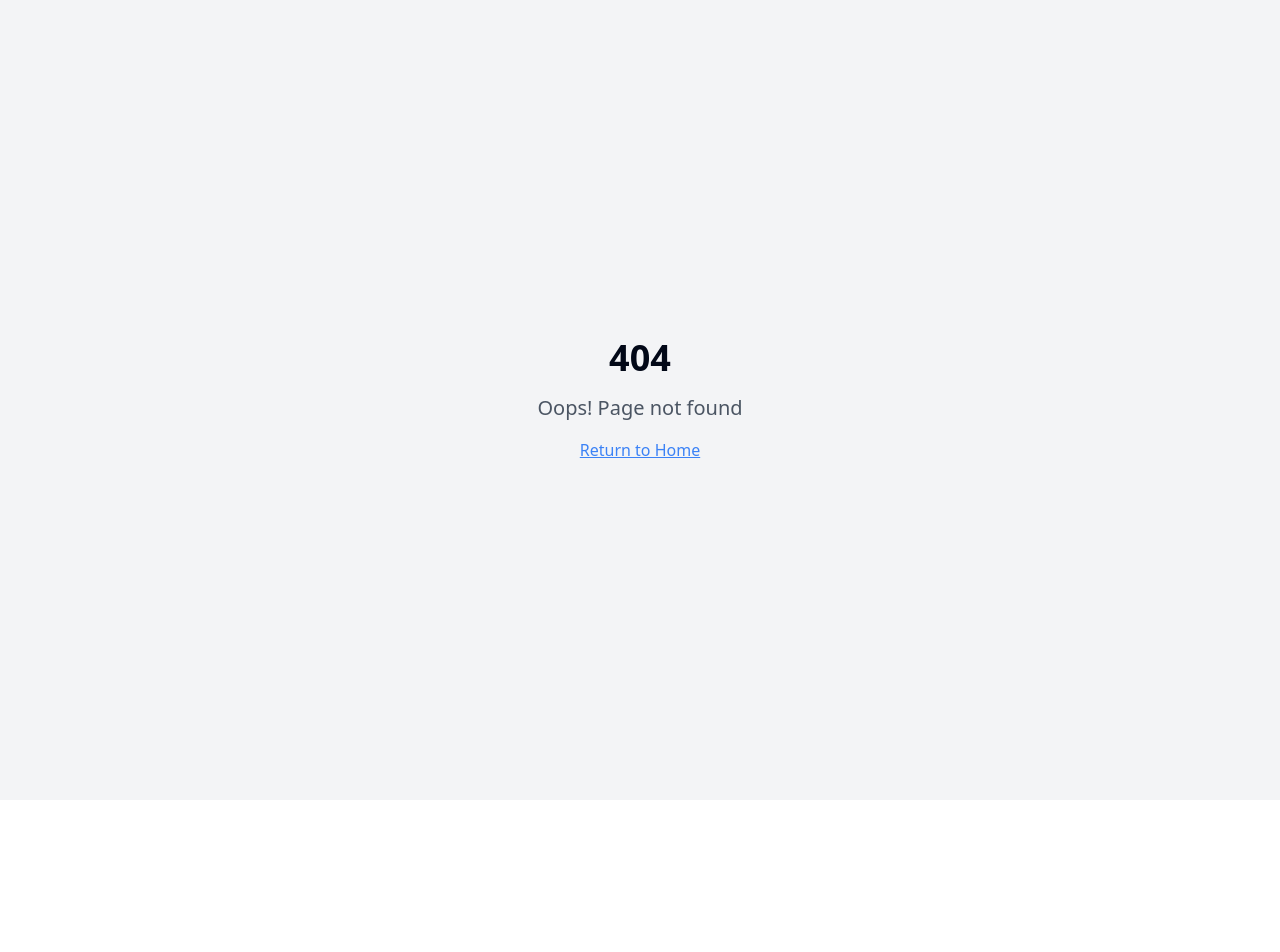
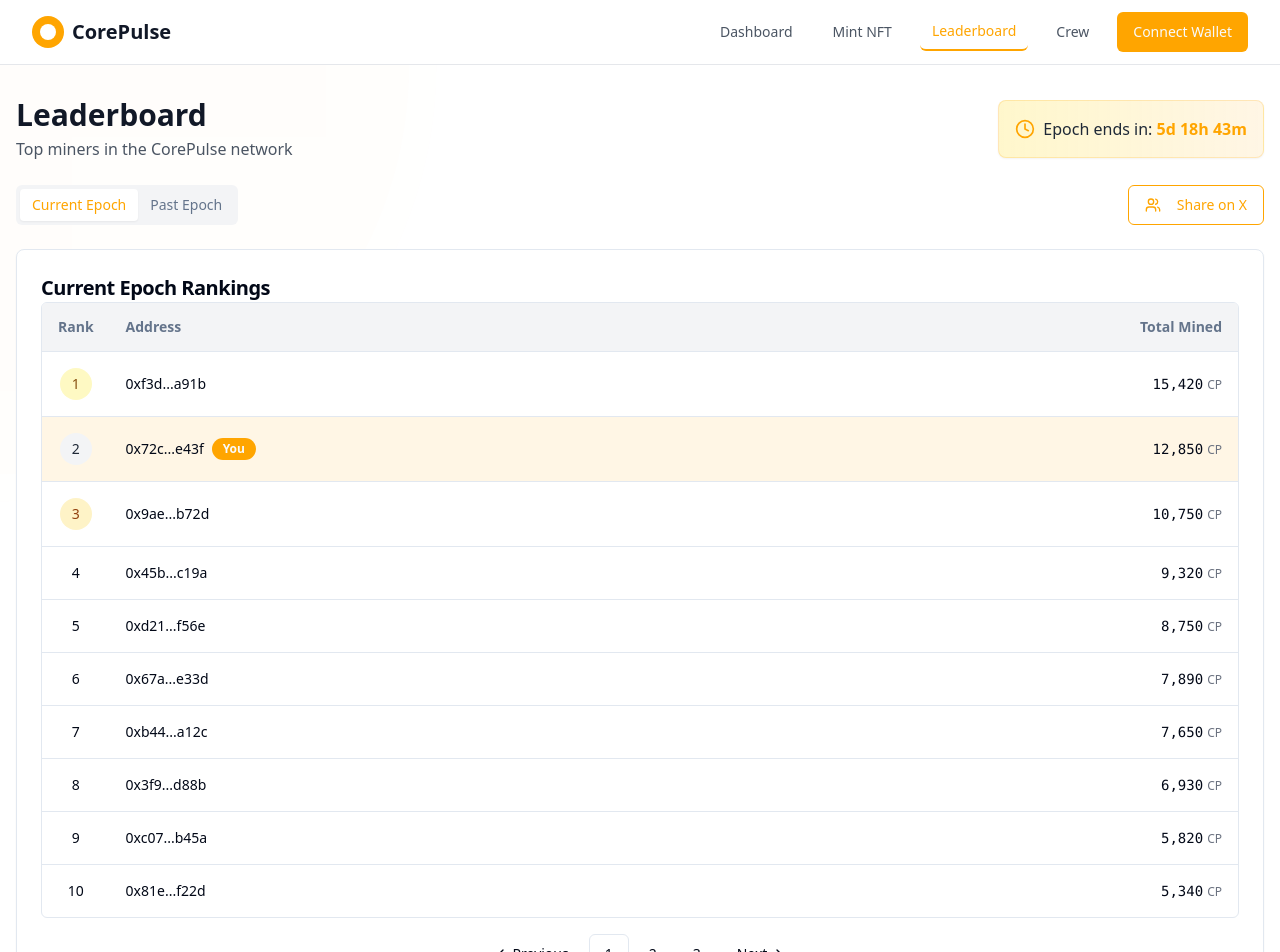
Before and after one commit to ScrollApe/corepulse-web3-dash, a React (Vite) app: page /leaderboard in a window 1280 px wide. Before the commit this address had no page. Shown: the top 952 px of the page. Before the commit the page ends 800 px from the top, so only its background shows below. Built offline with nearby package versions, Linux system fonts and the light colour scheme.

Commit message:
feat: Add new pages
Implement Leaderboard, Crew, and Lore & Challenges pages.

```diff
--- a/src/App.tsx
+++ b/src/App.tsx
@@ -7,6 +7,7 @@ import { BrowserRouter, Routes, Route } from "react-router-dom";
 import Index from "./pages/Index";
 import Dashboard from "./pages/Dashboard";
 import Mint from "./pages/Mint";
+import Leaderboard from "./pages/Leaderboard";
 import NotFound from "./pages/NotFound";
 
 const queryClient = new QueryClient();
@@ -21,6 +22,7 @@ const App = () => (
           <Route path="/" element={<Index />} />
           <Route path="/dashboard" element={<Dashboard />} />
           <Route path="/mint" element={<Mint />} />
+          <Route path="/leaderboard" element={<Leaderboard />} />
           {/* ADD ALL CUSTOM ROUTES ABOVE THE CATCH-ALL "*" ROUTE */}
           <Route path="*" element={<NotFound />} />
         </Routes>
--- /dev/null
+++ b/src/pages/Leaderboard.tsx
@@ -0,0 +1,204 @@
+
+import React, { useState } from 'react';
+import Layout from '@/components/layout/Layout';
+import { Badge } from "@/components/ui/badge";
+import { Tabs, TabsList, TabsTrigger, TabsContent } from "@/components/ui/tabs";
+import { Card, CardContent, CardHeader, CardTitle } from "@/components/ui/card";
+import { Table, TableHeader, TableBody, TableRow, TableHead, TableCell } from "@/components/ui/table";
+import { Button } from "@/components/ui/button";
+import { Pagination, PaginationContent, PaginationItem, PaginationLink, PaginationNext, PaginationPrevious } from "@/components/ui/pagination";
+import { Clock, Users } from 'lucide-react';
+import { Separator } from "@/components/ui/separator";
+import PulseWave from '@/components/ui/PulseWave';
+
+// Mock data for leaderboard
+const currentEpochLeaderboard = [
+  { rank: 1, address: "0xf3d...a91b", mined: 15420, isCurrent: false },
+  { rank: 2, address: "0x72c...e43f", mined: 12850, isCurrent: true },
+  { rank: 3, address: "0x9ae...b72d", mined: 10750, isCurrent: false },
+  { rank: 4, address: "0x45b...c19a", mined: 9320, isCurrent: false },
+  { rank: 5, address: "0xd21...f56e", mined: 8750, isCurrent: false },
+  { rank: 6, address: "0x67a...e33d", mined: 7890, isCurrent: false },
+  { rank: 7, address: "0xb44...a12c", mined: 7650, isCurrent: false },
+  { rank: 8, address: "0x3f9...d88b", mined: 6930, isCurrent: false },
+  { rank: 9, address: "0xc07...b45a", mined: 5820, isCurrent: false },
+  { rank: 10, address: "0x81e...f22d", mined: 5340, isCurrent: false },
+];
+
+const pastEpochLeaderboard = [
+  { rank: 1, address: "0xa21...f33e", mined: 22150, isCurrent: false },
+  { rank: 2, address: "0xb98...c44d", mined: 19870, isCurrent: false },
+  { rank: 3, address: "0x72c...e43f", mined: 18320, isCurrent: true },
+  { rank: 4, address: "0x56d...a77b", mined: 16750, isCurrent: false },
+  { rank: 5, address: "0xe12...b89c", mined: 15890, isCurrent: false },
+  { rank: 6, address: "0xf3d...a91b", mined: 14750, isCurrent: false },
+  { rank: 7, address: "0x34a...c22e", mined: 13280, isCurrent: false },
+  { rank: 8, address: "0x91f...d55a", mined: 12950, isCurrent: false },
+  { rank: 9, address: "0xc07...b45a", mined: 11870, isCurrent: false },
+  { rank: 10, address: "0x29b...e11d", mined: 10550, isCurrent: false },
+];
+
+const Leaderboard = () => {
+  const [activeTab, setActiveTab] = useState("current");
+  const daysLeft = 5;
+  const hoursLeft = 18;
+  const minutesLeft = 43;
+
+  const handleShareOnX = () => {
+    const text = `Check out my mining position on CorePulse! Currently ranked ${currentEpochLeaderboard.find(user => user.isCurrent)?.rank} with ${currentEpochLeaderboard.find(user => user.isCurrent)?.mined} CP mined this epoch!`;
+    const url = window.location.href;
+    window.open(`https://twitter.com/intent/tweet?text=${encodeURIComponent(text)}&url=${encodeURIComponent(url)}`, '_blank');
+  };
+
+  return (
+    <Layout>
+      <div className="relative min-h-screen overflow-hidden">
+        <div className="absolute opacity-10 pointer-events-none">
+          <PulseWave color="rgba(255, 165, 0, 0.15)" size={800} />
+        </div>
+
+        <div className="container mx-auto px-4 py-8 relative z-10">
+          <div className="flex flex-col md:flex-row justify-between items-start md:items-center mb-6">
+            <div>
+              <h1 className="text-3xl font-bold text-corepulse-gray-900">Leaderboard</h1>
+              <p className="text-corepulse-gray-600 mt-1">Top miners in the CorePulse network</p>
+            </div>
+
+            <Card className="w-full md:w-auto mt-4 md:mt-0 bg-gradient-to-r from-corepulse-orange-light/20 to-corepulse-orange/10 border-corepulse-orange/20">
+              <CardContent className="p-4 flex items-center">
+                <Clock className="h-5 w-5 text-corepulse-orange mr-2" />
+                <span className="text-corepulse-gray-800 font-medium">
+                  Epoch ends in: <span className="text-corepulse-orange font-bold">{daysLeft}d {hoursLeft}h {minutesLeft}m</span>
+                </span>
+              </CardContent>
+            </Card>
+          </div>
+
+          <Tabs defaultValue="current" className="w-full" onValueChange={setActiveTab}>
+            <div className="flex flex-col sm:flex-row justify-between items-start sm:items-center mb-6">
+              <TabsList className="mb-4 sm:mb-0 bg-corepulse-gray-100">
+                <TabsTrigger value="current" className="data-[state=active]:bg-white data-[state=active]:text-corepulse-orange">
+                  Current Epoch
+                </TabsTrigger>
+                <TabsTrigger value="past" className="data-[state=active]:bg-white data-[state=active]:text-corepulse-orange">
+                  Past Epoch
+                </TabsTrigger>
+              </TabsList>
+
+              <Button
+                onClick={handleShareOnX}
+                variant="outline"
+                className="border-corepulse-orange text-corepulse-orange hover:bg-corepulse-orange hover:text-white"
+              >
+                <Users className="mr-2 h-4 w-4" />
+                Share on X
+              </Button>
+            </div>
+
+            <Card>
+              <CardHeader className="pb-0">
+                <CardTitle className="text-xl font-semibold">
+                  {activeTab === "current" ? "Current Epoch Rankings" : "Previous Epoch Rankings"}
+                </CardTitle>
+              </CardHeader>
+              <CardContent>
+                <TabsContent value="current" className="mt-0">
+                  <LeaderboardTable data={currentEpochLeaderboard} />
+                </TabsContent>
+
+                <TabsContent value="past" className="mt-0">
+                  <LeaderboardTable data={pastEpochLeaderboard} />
+                </TabsContent>
+              </CardContent>
+            </Card>
+          </Tabs>
+        </div>
+      </div>
+    </Layout>
+  );
+};
+
+interface LeaderboardTableProps {
+  data: {
+    rank: number;
+    address: string;
+    mined: number;
+    isCurrent: boolean;
+  }[];
+}
+
+const LeaderboardTable = ({ data }: LeaderboardTableProps) => {
+  return (
+    <div>
+      <div className="rounded-md border overflow-hidden">
+        <Table>
+          <TableHeader>
+            <TableRow className="bg-corepulse-gray-100">
+              <TableHead className="w-16 text-center font-bold">Rank</TableHead>
+              <TableHead className="font-bold">Address</TableHead>
+              <TableHead className="text-right font-bold">Total Mined</TableHead>
+            </TableRow>
+          </TableHeader>
+          <TableBody>
+            {data.map((user) => (
+              <TableRow key={user.address} className={user.isCurrent ? "bg-corepulse-orange/10" : ""}>
+                <TableCell className="text-center font-medium">
+                  <div className="flex justify-center">
+                    {user.rank <= 3 ? (
+                      <div className={`
+                        flex items-center justify-center w-8 h-8 rounded-full
+                        ${user.rank === 1 ? 'bg-yellow-100 text-yellow-800' :
+                          user.rank === 2 ? 'bg-gray-100 text-gray-800' :
+                          'bg-amber-100 text-amber-800'}
+                      `}>
+                        {user.rank}
+                      </div>
+                    ) : (
+                      user.rank
+                    )}
+                  </div>
+                </TableCell>
+                <TableCell>
+                  <div className="flex items-center">
+                    {user.address}
+                    {user.isCurrent && (
+                      <Badge className="ml-2 bg-corepulse-orange">You</Badge>
+                    )}
+                  </div>
+                </TableCell>
+                <TableCell className="text-right">
+                  <span className="font-mono font-medium">{user.mined.toLocaleString()}</span>
+                  <span className="text-xs ml-1 text-corepulse-gray-500">CP</span>
+                </TableCell>
+              </TableRow>
+            ))}
+          </TableBody>
+        </Table>
+      </div>
+
+      <div className="mt-4">
+        <Pagination>
+          <PaginationContent>
+            <PaginationItem>
+              <PaginationPrevious href="#" />
+            </PaginationItem>
+            <PaginationItem>
+              <PaginationLink href="#" isActive>1</PaginationLink>
+            </PaginationItem>
+            <PaginationItem>
+              <PaginationLink href="#">2</PaginationLink>
+            </PaginationItem>
+            <PaginationItem>
+              <PaginationLink href="#">3</PaginationLink>
+            </PaginationItem>
+            <PaginationItem>
+              <PaginationNext href="#" />
+            </PaginationItem>
+          </PaginationContent>
+        </Pagination>
+      </div>
+    </div>
+  );
+};
+
+export default Leaderboard;
```
